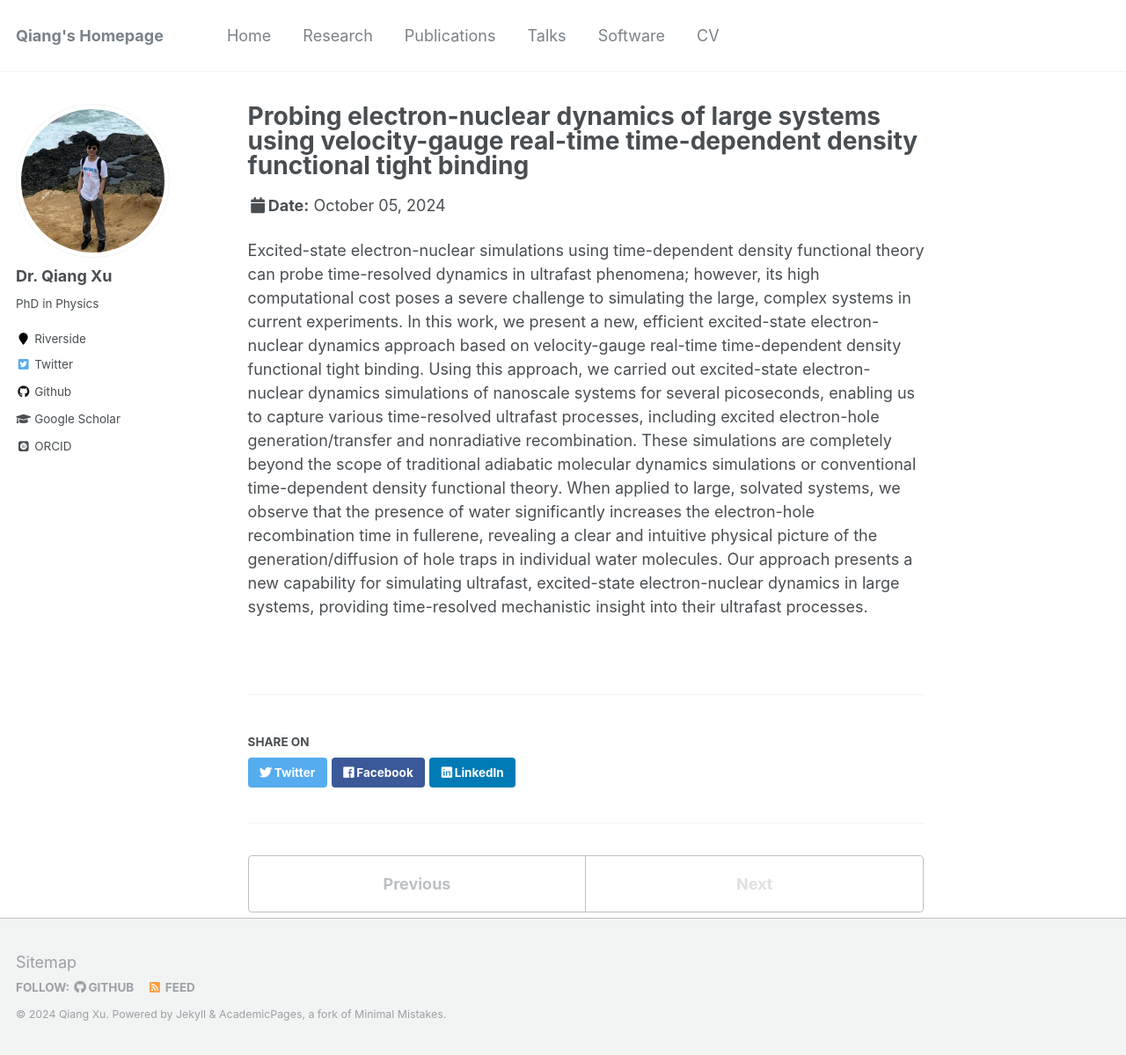
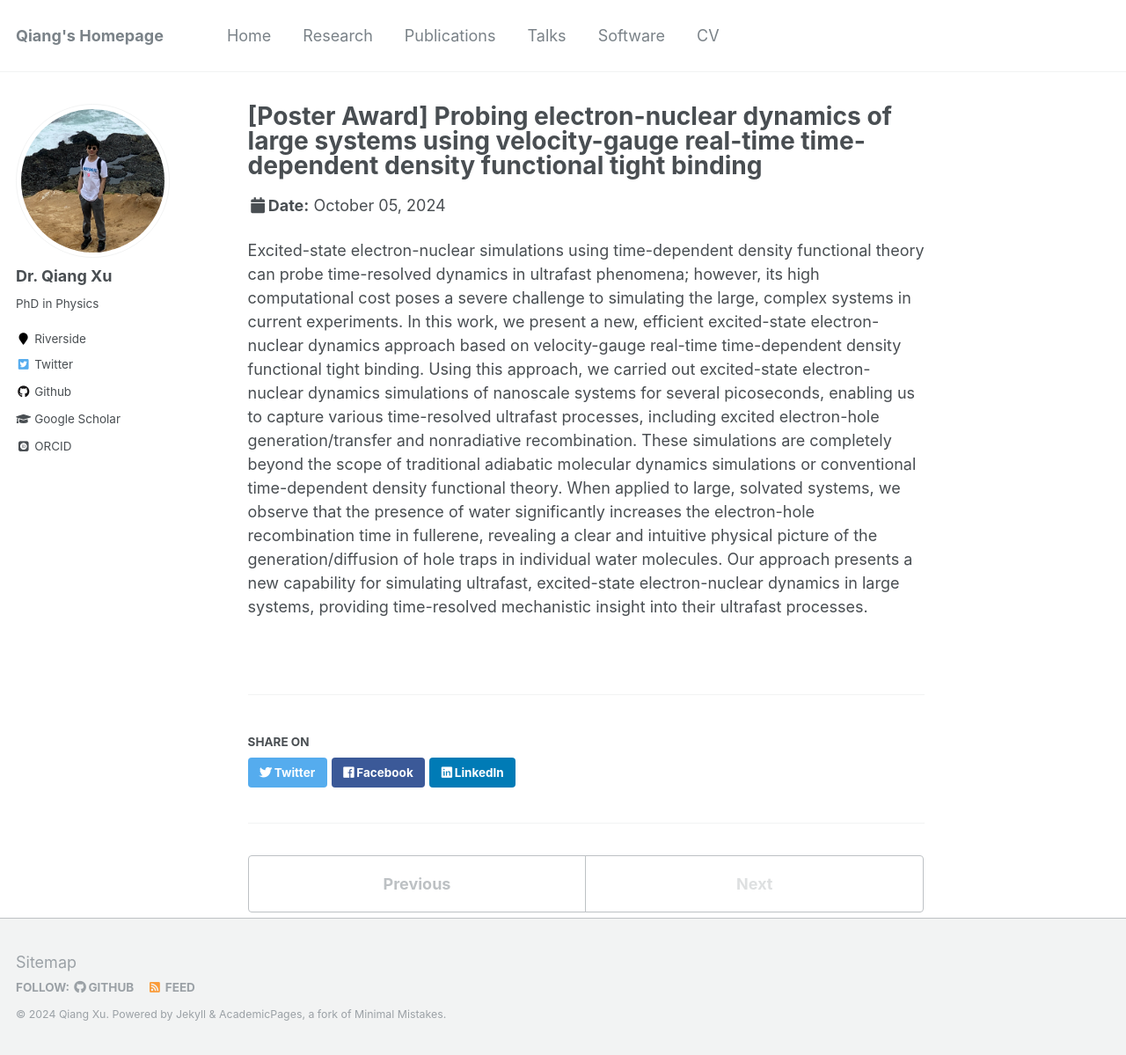
Before and after one commit to xqjlu/xqjlu.github.io, a Jekyll site: the page built from _talks/2024-10-05-talk-1.md, in a window 1280 px wide and 1199 px high. Shown: the whole window at 88% size. Built offline with Jekyll 4.4.1, drawn with Linux system fonts in a browser that asks for light colours; some web fonts are replaced.

Commit message:
Poster award

```diff
--- a/_talks/2024-10-05-talk-1.md
+++ b/_talks/2024-10-05-talk-1.md
@@ -1,9 +1,9 @@
 ---
-title: "Probing electron-nuclear dynamics of large systems using velocity-gauge real-time time-dependent density functional tight binding"
+title: "[Poster Award] Probing electron-nuclear dynamics of large systems using velocity-gauge real-time time-dependent density functional tight binding"
 collection: talks
 type: "Poster"
 permalink: /talks/2024-10-05-talk-1
-venue: "SoCal TheoChem 2024"
+venue: "7th SoCal TheoChem 2024"
 date: 2024-10-05
 location: "UC, San Diego"
 ---
```
